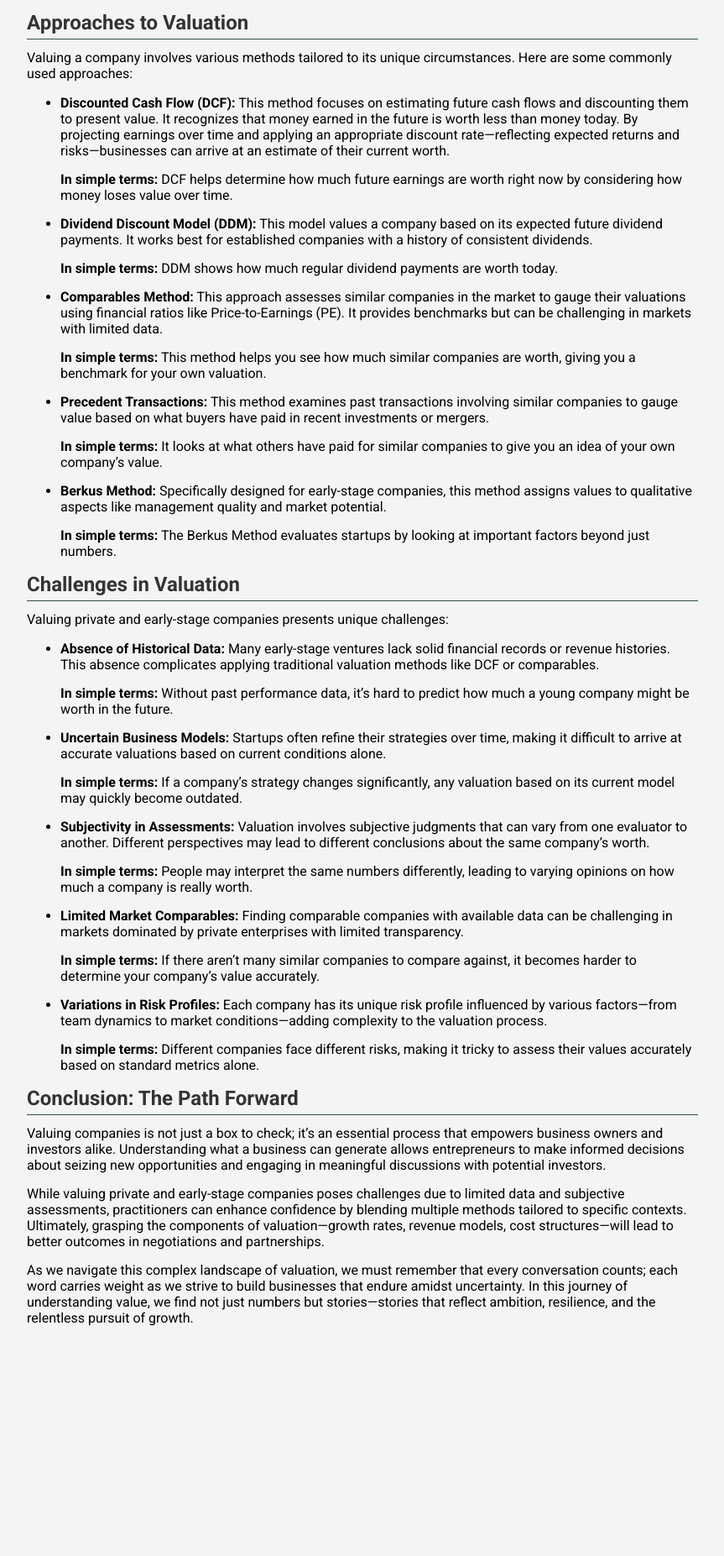
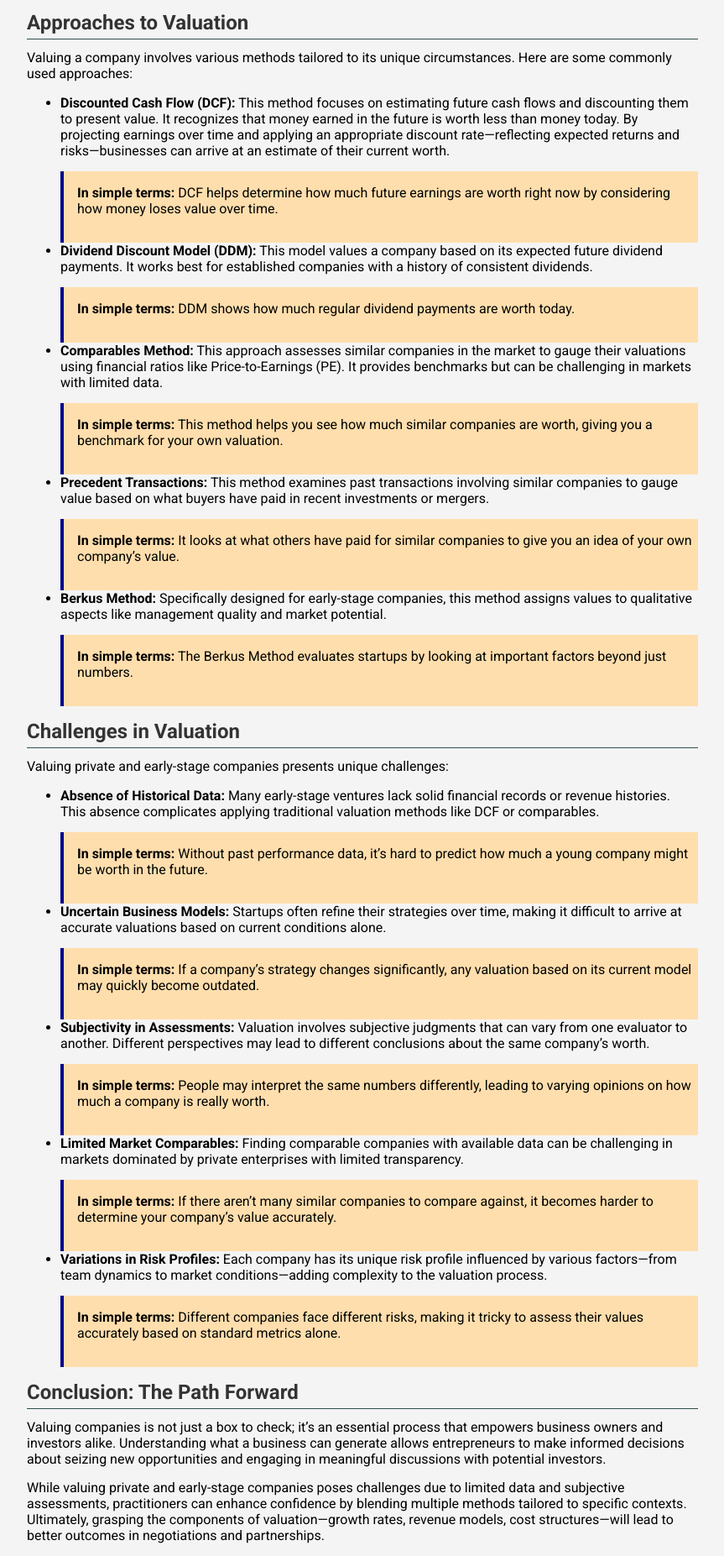
Before and after one commit to andfurtherance/andfurtherance.github.io, a Jekyll site: the page built from assets/2024-10-08-valuing-companies.md, in a window 1280 px wide. Shown: the part 890-2743 px from the top of the page at 84% size, without its empty margins (208-1071 px from the left). Built offline with Jekyll 4.4.1, drawn with Linux system fonts in a browser that asks for light colours; before the commit the page ends 2484 px from its top, so only the background shows below that.

Commit message:
Update main.css

```diff
--- a/assets/main.css
+++ b/assets/main.css
@@ -90,6 +90,14 @@ p {
     margin-bottom: 15px;
 }
 
+blockquote {
+    background-color: navajowhite;
+    border-left: .25em solid darkblue;
+    padding-left: 1em;
+    padding-top: 1em;
+    padding-bottom: 1em;
+}
+
 @media (max-width: 600px) {
     body {
         margin: 0;
```
